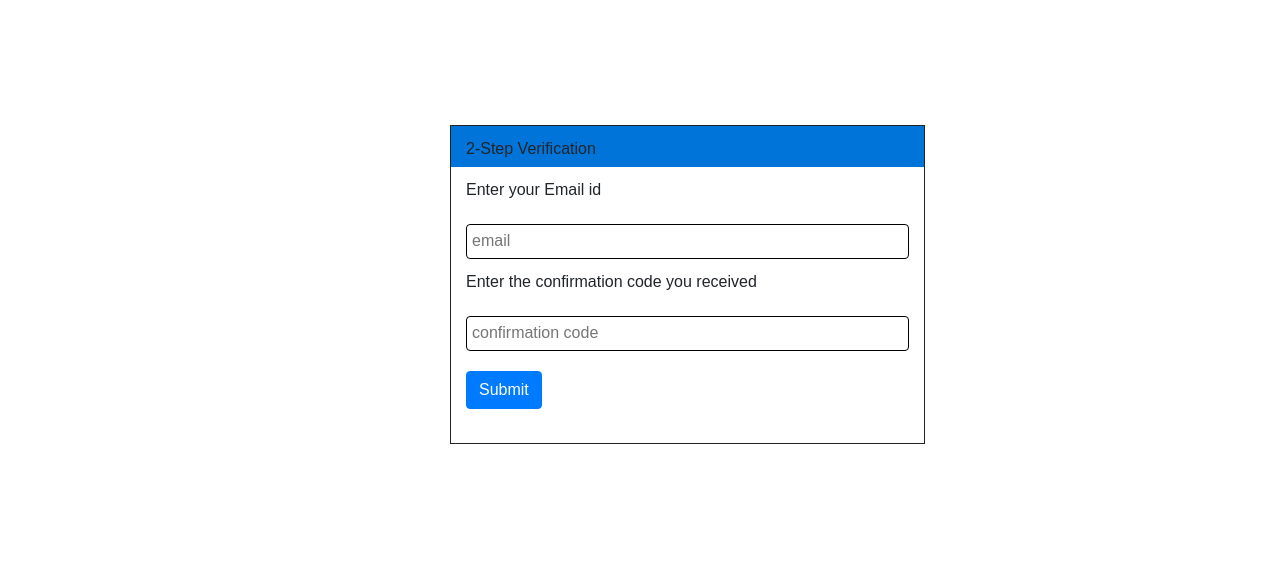
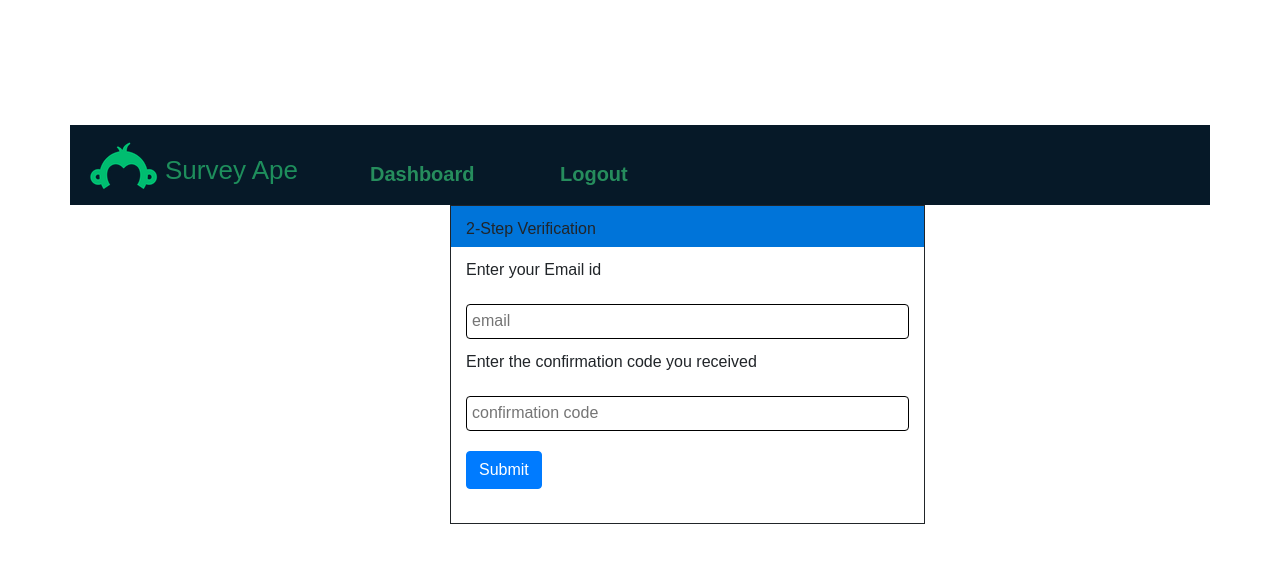
Before and after one commit to sunny-udhani/surveyApe, a React (Create React App) app in the folder SurveyApeClient/: page /confirmation in a window 1280 px wide. Shown: the top 562 px of the page. Built offline with nearby package versions, Linux system fonts and the light colour scheme.

Commit message:
Added Navbar to all the pages

```diff
--- a/SurveyApeClient/src/Confirmation.js
+++ b/SurveyApeClient/src/Confirmation.js
@@ -2,6 +2,7 @@ import React, {Component} from 'react';
 
 import {BrowserRouter} from 'react-router-dom';
 import Routing from "./Routing";
+import Logo from './logo.png';
 
 import './Confirmation.css';
 
@@ -25,6 +26,23 @@ class Confirmation extends Component {
         return (
             <div className="container conf">
 
+
+            <div className="row bar">
+                <div className="col-lg-1 logo">
+                    <img src={Logo} />
+                </div>
+                <div className="col-lg-2 textLogo">
+                  Survey Ape
+                </div>
+                <div className="col-lg-2" style={{paddingTop: 38}}>
+                  <h5  style={{color: "#268D5D", fontWeight: 700}} onClick={()=>{this.props.gotoDashboard()}}>Dashboard</h5>
+                </div>
+
+                <div className="col-lg-2" style={{paddingTop: 38}}>
+                  <h5  style={{color: "#268D5D", fontWeight: 700}} onClick={()=>{this.props.logout()}}>Logout</h5>
+                </div>
+
+            </div>
 
             <div className="row">
               <div className="col-lg-4">
--- a/SurveyApeClient/src/Dashboard.js
+++ b/SurveyApeClient/src/Dashboard.js
@@ -31,10 +31,16 @@ class Dashboard extends Component {
           <div className="col-lg-1 logo">
               <img src={Logo} />
           </div>
-                  <div className="col-lg-3 textLogo">
+          <div className="col-lg-2 textLogo">
             Survey Ape
           </div>
+          <div className="col-lg-2" style={{paddingTop: 38}}>
+            <h5  style={{color: "#268D5D", fontWeight: 700}} onClick={()=>{this.props.gotoDashboard()}}>Dashboard</h5>
+          </div>
 
+          <div className="col-lg-2" style={{paddingTop: 38}}>
+            <h5  style={{color: "#268D5D", fontWeight: 700}} onClick={()=>{this.props.logout()}}>Logout</h5>
+          </div>
 
       </div>
 
--- a/SurveyApeClient/src/EditSurvey.js
+++ b/SurveyApeClient/src/EditSurvey.js
@@ -213,6 +213,7 @@ class EditSurvey extends Component{
   render(){
     return(
       <div style={{marginLeft:"20%"}}>
+
 
         <h4>SurveyName:</h4>
         <input type="text" style={{width:"80%"}} value={this.state.surveyTitle} onChange={(event)=>this.setState({surveyTitle:event.target.value})}/><br/>
--- a/SurveyApeClient/src/GeneralForm.js
+++ b/SurveyApeClient/src/GeneralForm.js
@@ -1,6 +1,7 @@
 import React, {Component} from 'react';
 import {BrowserRouter} from 'react-router-dom';
 import './CreateSurvey.css';
+import Logo from './logo.png';
 var id=1;
 
 class GeneralForm extends Component{
@@ -102,6 +103,24 @@ class GeneralForm extends Component{
   render(){
     return (
       <div>
+
+      <div className="row bar">
+          <div className="col-lg-1 logo">
+              <img src={Logo} />
+          </div>
+          <div className="col-lg-2 textLogo">
+            Survey Ape
+          </div>
+          <div className="col-lg-2" style={{paddingTop: 38}}>
+            <h5  style={{color: "#268D5D", fontWeight: 700}} onClick={()=>{this.props.gotoDashboard()}}>Dashboard</h5>
+          </div>
+
+          <div className="col-lg-2" style={{paddingTop: 38}}>
+            <h5  style={{color: "#268D5D", fontWeight: 700}} onClick={()=>{this.props.logout()}}>Logout</h5>
+          </div>
+
+      </div>
+
       <div>
         {!this.state.type?(
 
--- a/SurveyApeClient/src/MySurveys.js
+++ b/SurveyApeClient/src/MySurveys.js
@@ -44,11 +44,15 @@ class MySurveys extends Component{
           <div className="col-lg-1 logo">
               <img src={Logo} />
           </div>
-          <div className="col-lg-3 textLogo">
+          <div className="col-lg-2 textLogo">
             Survey Ape
           </div>
-          <div className="col-lg-4">
+          <div className="col-lg-2" style={{paddingTop: 38}}>
+            <h5  style={{color: "#268D5D", fontWeight: 700}} onClick={()=>{this.props.gotoDashboard()}}>Dashboard</h5>
+          </div>
 
+          <div className="col-lg-2" style={{paddingTop: 38}}>
+            <h5  style={{color: "#268D5D", fontWeight: 700}} onClick={()=>{this.props.logout()}}>Logout</h5>
           </div>
 
       </div>
--- a/SurveyApeClient/src/OpenUniqueSurvey.js
+++ b/SurveyApeClient/src/OpenUniqueSurvey.js
@@ -3,6 +3,7 @@ import {withRouter} from 'react-router';
 import './OpenUniqueSurvey.css';
 import OpenUniqueSurveyEmail from './OpenUniqueSurveyEmail';
 import * as API from './api/API';
+import Logo from './logo.png';
 
 class OpenUniqueSurvey extends Component {
 
@@ -66,6 +67,24 @@ componentWillMount() {
 render() {
   return (
       <div className="open-unique-mainpage">
+
+      <div className="row bar">
+          <div className="col-lg-1 logo">
+              <img src={Logo} />
+          </div>
+          <div className="col-lg-2 textLogo">
+            Survey Ape
+          </div>
+          <div className="col-lg-2" style={{paddingTop: 38}}>
+            <h5  style={{color: "#268D5D", fontWeight: 700}} onClick={()=>{this.props.gotoDashboard()}}>Dashboard</h5>
+          </div>
+
+          <div className="col-lg-2" style={{paddingTop: 38}}>
+            <h5  style={{color: "#268D5D", fontWeight: 700}} onClick={()=>{this.props.logout()}}>Logout</h5>
+          </div>
+
+      </div>
+
         <div className="container">
 
         <div className="row">
--- a/SurveyApeClient/src/Signin.js
+++ b/SurveyApeClient/src/Signin.js
@@ -1,6 +1,7 @@
 import React, {Component} from 'react';
 
 import './Signin.css';
+import Logo from './logo.png';
 
 
 class Signin extends Component {
@@ -22,6 +23,24 @@ class Signin extends Component {
   render() {
     return (
       <div style={{backgroundColor: "white"}}>
+
+      <div className="row bar">
+          <div className="col-lg-1 logo">
+              <img src={Logo} />
+          </div>
+          <div className="col-lg-2 textLogo">
+            Survey Ape
+          </div>
+          <div className="col-lg-2" style={{paddingTop: 38}}>
+            <h5  style={{color: "#268D5D", fontWeight: 700}} onClick={()=>{this.props.gotoDashboard()}}>Dashboard</h5>
+          </div>
+
+          <div className="col-lg-2" style={{paddingTop: 38}}>
+            <h5  style={{color: "#268D5D", fontWeight: 700}} onClick={()=>{this.props.logout()}}>Logout</h5>
+          </div>
+
+      </div>
+
       {/* Place Header here  */}
         <div className="container" style={{marginTop: "3%"}}>
 
--- a/SurveyApeClient/src/Signup.js
+++ b/SurveyApeClient/src/Signup.js
@@ -1,6 +1,7 @@
 import React, {Component} from 'react';
 
 import './Signup.css';
+import Logo from './logo.png';
 
 class Signup extends Component {
 
@@ -26,6 +27,24 @@ componentWillMount() {
 render() {
   return (
       <div style={{backgroundColor: "white"}}>
+
+      <div className="row bar">
+          <div className="col-lg-1 logo">
+              <img src={Logo} />
+          </div>
+          <div className="col-lg-2 textLogo">
+            Survey Ape
+          </div>
+          <div className="col-lg-2" style={{paddingTop: 38}}>
+            <h5  style={{color: "#268D5D", fontWeight: 700}} onClick={()=>{this.props.gotoDashboard()}}>Dashboard</h5>
+          </div>
+
+          <div className="col-lg-2" style={{paddingTop: 38}}>
+            <h5  style={{color: "#268D5D", fontWeight: 700}} onClick={()=>{this.props.logout()}}>Logout</h5>
+          </div>
+
+      </div>
+
       {/* Place Header here  */}
         <div className="container" style={{marginTop: "3%"}}>
 
--- a/SurveyApeClient/src/Survey.js
+++ b/SurveyApeClient/src/Survey.js
@@ -1,10 +1,11 @@
 import React, {Component} from 'react';
 import {withRouter} from 'react-router';
 import StarRatingComponent from 'react-star-rating-component';
+import Logo from './logo.png';
 
 import './Survey.css';
 import * as API from './api/API';
-import Logo from './logo.png';
+
 
 class Survey extends Component {
     constructor(props) {
@@ -515,20 +516,28 @@ class Survey extends Component {
 
       return (
         <div>
+
           <div className="row bar">
               <div className="col-lg-1 logo">
                   <img src={Logo} />
               </div>
-            <div className="col-lg-3 textLogo">
+              <div className="col-lg-2 textLogo">
                 Survey Ape
               </div>
-            <div className="col-lg-4">
+              <div className="col-lg-2" style={{paddingTop: 38}}>
+                <h5  style={{color: "#268D5D", fontWeight: 700}} onClick={()=>{this.props.gotoDashboard()}}>Dashboard</h5>
+              </div>
+
+              <div className="col-lg-2" style={{paddingTop: 38}}>
+                <h5  style={{color: "#268D5D", fontWeight: 700}} onClick={()=>{this.props.logout()}}>Logout</h5>
+              </div>
 
           </div>
 
-        </div>
+
+
+          <div style={{height: "auto", paddingBottom: 20}}>
           <h2> Survey Name: {this.state.surveyTitle}</h2>
-          <div style={{height: "auto", paddingBottom: 20}}>
             <div className="row mainPageSurvey" style={{height: "auto", paddingBottom: 20}}>
 
               {this.state.questionList.map((question,index) => (
@@ -537,7 +546,9 @@ class Survey extends Component {
 
               ))}
             </div>
+
               <br/>
+
               <div className="row">
                 <div className="col-lg-4">
                 </div>
@@ -548,12 +559,11 @@ class Survey extends Component {
                 </div>
 
               </div>
+
           </div>
 
+          </div>
 
-
-
-          </div>
     );
 
 }
--- a/SurveyApeClient/src/SurveysToTake.js
+++ b/SurveyApeClient/src/SurveysToTake.js
@@ -1,5 +1,6 @@
 import React, {Component} from 'react';
 import * as API from './api/API';
+import Logo from './logo.png';
 
 class SurveysToTake extends Component{
   constructor(props){
@@ -24,6 +25,26 @@ class SurveysToTake extends Component{
 
   render(){
     return (
+
+      <div>
+
+      <div className="row bar">
+          <div className="col-lg-1 logo">
+              <img src={Logo} />
+          </div>
+          <div className="col-lg-2 textLogo">
+            Survey Ape
+          </div>
+          <div className="col-lg-2" style={{paddingTop: 38}}>
+            <h5  style={{color: "#268D5D", fontWeight: 700}} onClick={()=>{this.props.gotoDashboard()}}>Dashboard</h5>
+          </div>
+
+          <div className="col-lg-2" style={{paddingTop: 38}}>
+            <h5  style={{color: "#268D5D", fontWeight: 700}} onClick={()=>{this.props.logout()}}>Logout</h5>
+          </div>
+
+      </div>
+
       <div style={{textAlign:"center"}}>
         <h3>Surveys Assigned To You</h3>
           <div style={{marginLeft:"30%"}}>
@@ -46,6 +67,7 @@ class SurveysToTake extends Component{
           </div>
 
       </div>
+      </div>
     );
   }
 }
```
Lines whose indentation alone changed are shown as unchanged.
